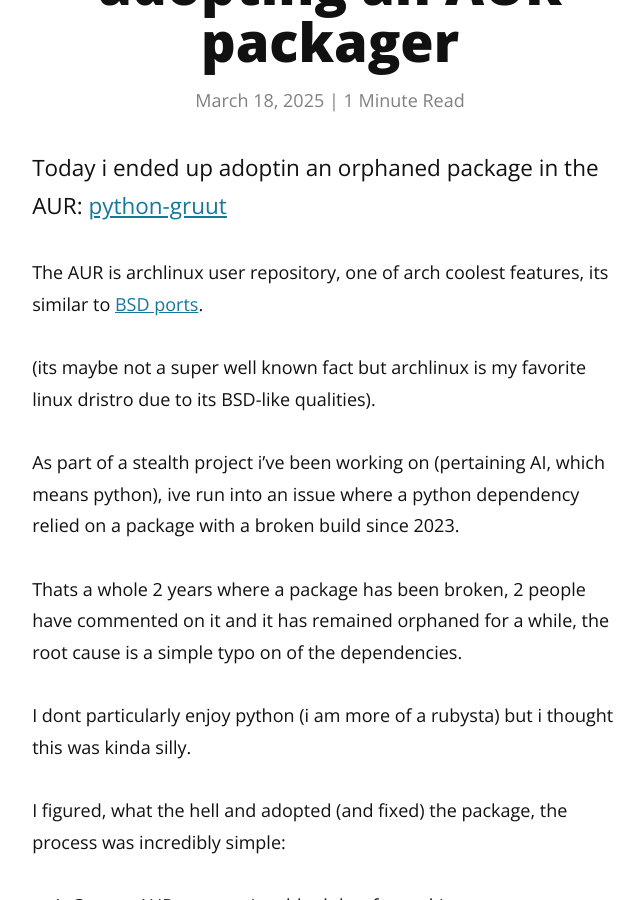
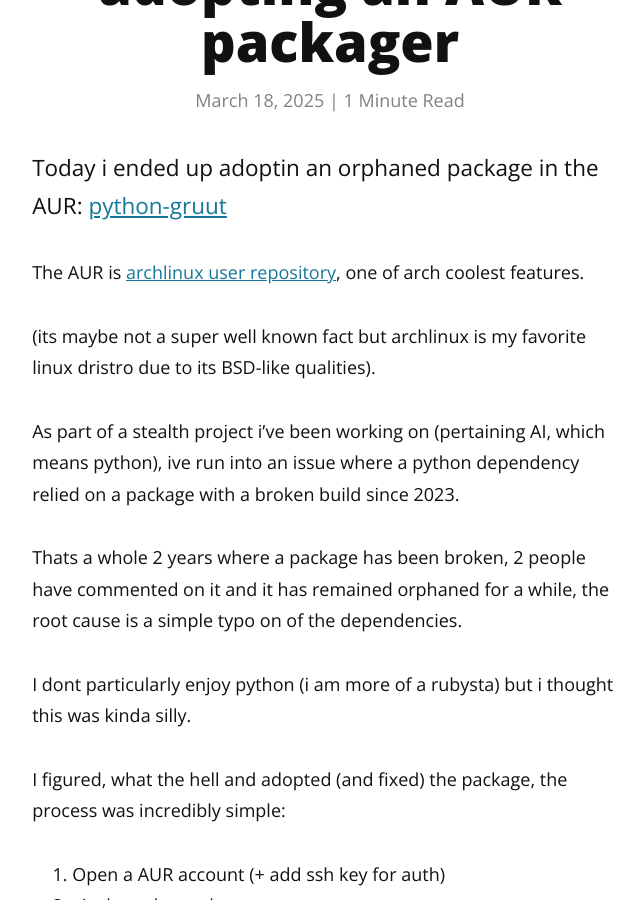
Before and after one commit to ozkar99/ozkar99.github.io, a Jekyll site: the page built from _posts/2025-03-18-adopting-aur-package.markdown, in a window 1280 px wide and 900 px high, scrolled down 346 px. Shown: the whole window, without its empty margins (310-954 px from the left). Built offline with Jekyll 4.4.1, drawn with Linux system fonts in a browser that asks for light colours; nearby versions of some CDN libraries; comment, search, counter and statistics services are not loaded.

Commit message:
Update 2025-03-18-adopting-aur-package.markdown

```diff
--- a/_posts/2025-03-18-adopting-aur-package.markdown
+++ b/_posts/2025-03-18-adopting-aur-package.markdown
@@ -9,7 +9,7 @@ comments: true
 Today i ended up adoptin an orphaned package in the AUR: <a href="https://aur.archlinux.org/packages/python-gruut">python-gruut</a>
 </p>
 
-The AUR is archlinux user repository, one of arch coolest features, its similar to [BSD ports](https://aur.archlinux.org/).
+The AUR is [archlinux user repository](https://aur.archlinux.org/), one of arch coolest features.
 
 (its maybe not a super well known fact but archlinux is my favorite linux dristro due to its BSD-like qualities).
 
```
